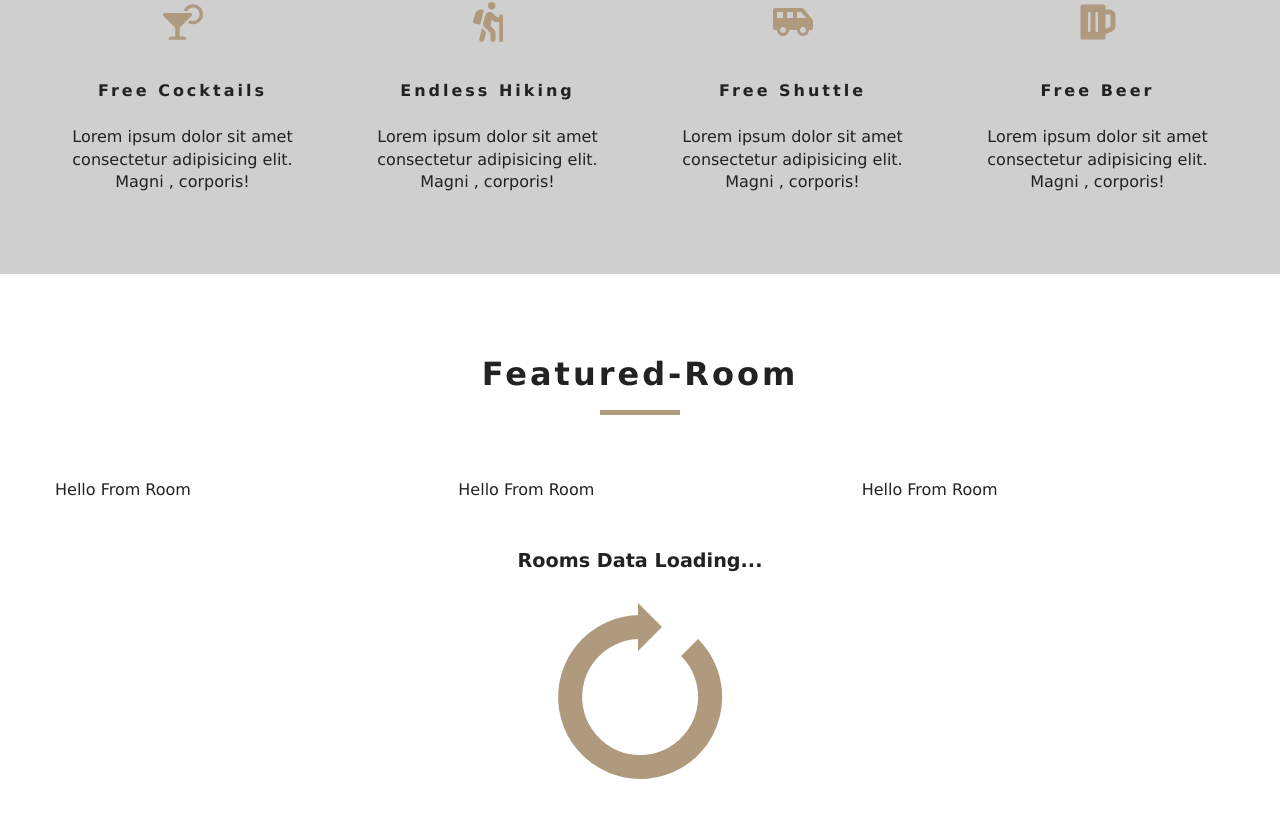
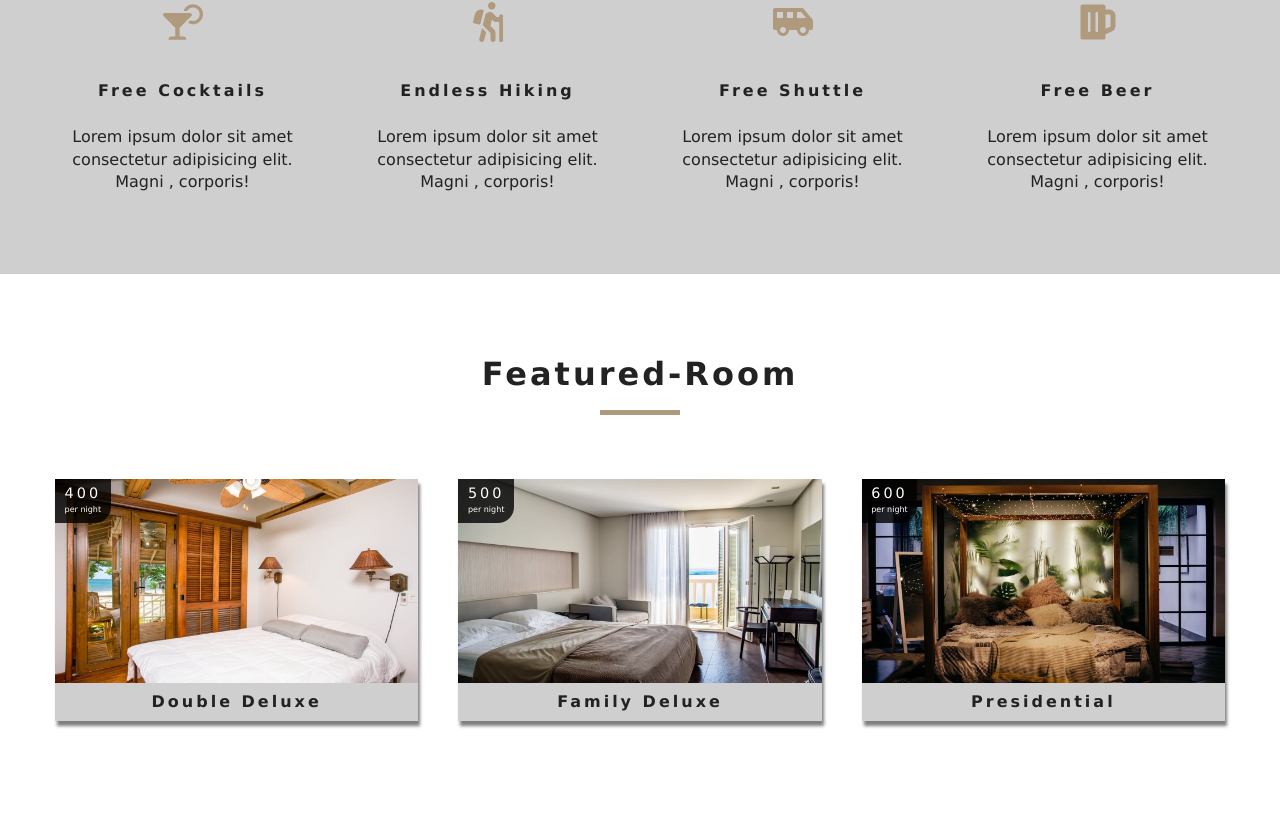
Before and after one commit to saryyevnd/resort-beach-react, a React (Create React App) app: page / in a window 1280 px wide. Shown: the part 1005-1822 px from the top of the page. Built offline with nearby package versions, Linux system fonts and the light colour scheme.

Commit message:
Developed FeaturedRooms Component

```diff
--- a/src/App.js
+++ b/src/App.js
@@ -12,10 +12,10 @@ const App = () => {
     <>
       <Navbar />
       <Switch>
-        <Route exact path="/" component={Home} />
-        <Route exact path="/rooms/" component={Rooms} />
-        <Route exact path="/room/:slug" component={SingleRoom} />
-        <Route path="/*" component={Error} />
+        <Route exact path='/' render={() => <Home />} />
+        <Route exact path='/rooms/' render={() => <Rooms />} />
+        <Route exact path='/rooms/:slug' render={() => <SingleRoom />} />
+        <Route path='*' render={() => <Error />} />
       </Switch>
     </>
   );
--- a/src/components/FeaturedRooms.js
+++ b/src/components/FeaturedRooms.js
@@ -27,7 +27,6 @@ class FeaturedRooms extends Component {
                                 />
                             })}
                 </div>
-                <Loading />
             </section>
         )
     }
--- a/src/components/Room.js
+++ b/src/components/Room.js
@@ -1,11 +1,36 @@
-import React from 'react'
-
-const Room = () => {
+import React from 'react';
+import { Link } from 'react-router-dom';
+import defaultImg from '../images/room-1.jpeg';
+import PropTypes from 'prop-types';
+const Room = ({ room }) => {
+    const { name, slug, images, price } = room
     return (
-        <div>
-            Hello From Room
-        </div>
+        <article className='room'>
+            <div className='img-container'>
+                <img src={images[0] || defaultImg} alt='single room' />
+                <div className='price-top'>
+                    <h6>{price}</h6>
+                    <p>per night</p>
+                </div>
+                <Link
+                    className='btn-primary room-link'
+                    to={`/rooms/${slug}`}
+                >
+                    Features
+                </Link>
+            </div>
+            <p className='room-info' >{name}</p>
+        </article>
     )
 }
 
+Room.propTypes = {
+    room: PropTypes.shape({
+        name: PropTypes.string.isRequired,
+        slug: PropTypes.string.isRequired,
+        images: PropTypes.arrayOf.isRequired,
+        price: PropTypes.number.isRequired
+    })
+}
+
 export default Room
--- a/src/context.js
+++ b/src/context.js
@@ -12,12 +12,17 @@ class RoomProvider extends Component {
     componentDidMount() {
         let rooms = this.formatData(items)
         let featuredRooms = rooms.filter(room => room.featured);
+        this.Tout = setTimeout(() => {
             this.setState({
                 rooms,
                 featuredRooms,
                 sortedRooms: rooms,
                 loading: false
             })
+        }, 1000)
+    }
+    componentWillUnmount(){
+        clearTimeout(this.Tout)
     }
     formatData(items) {
         let tempItems = items.map(item => {
```
Lines whose indentation alone changed are shown as unchanged.
